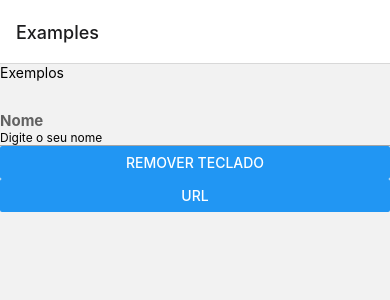
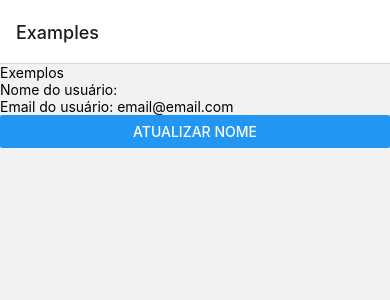
Before and after one commit to Mestres-da-Web/trilha-react-native, a React Native app: screen /Examples in a window 390 px wide. Shown: the top 300 px of the page. Built offline with nearby package versions, Linux system fonts and the light colour scheme.

Commit message:
6 - Aula 1

```diff
--- a/App.tsx
+++ b/App.tsx
@@ -1,6 +1,7 @@
 import { NavigationContainer } from "@react-navigation/native";
 import { createNativeStackNavigator } from "@react-navigation/native-stack";
 import Examples from "./src/screens/Examples";
+import ContextProvider from "./src/screens/Examples/useContext";
 import Login from "./src/screens/Login";
 import Products from "./src/screens/Products";
 
@@ -14,6 +15,7 @@ const Stack = createNativeStackNavigator<RootStackParamList>();
 
 export default function App() {
   return (
+    <ContextProvider>
       <NavigationContainer>
         <Stack.Navigator initialRouteName="Examples">
           <Stack.Screen name="Login" component={Login} />
@@ -27,5 +29,6 @@ export default function App() {
           <Stack.Screen name="Examples" component={Examples} />
         </Stack.Navigator>
       </NavigationContainer>
+    </ContextProvider>
   );
 }
--- a/src/screens/Examples/index.tsx
+++ b/src/screens/Examples/index.tsx
@@ -1,47 +1,20 @@
-import { useEffect } from "react";
-import {
-  AppState,
-  Button,
-  Dimensions,
-  Keyboard,
-  Linking,
-  PixelRatio,
-  Platform,
-  Text,
-  View,
-} from "react-native";
-import Input from "../../components/Input";
+import { useNavigation } from "@react-navigation/native";
+import { useContext } from "react";
+import { Button, Text, View } from "react-native";
+import { Context } from "./useContext";
 
 const Examples = () => {
-  const os = Platform.OS;
-  const dimensions = Dimensions.get("screen");
-  const pixelRatio = PixelRatio.getFontScale();
-
-  useEffect(() => {
-    const subcription = AppState.addEventListener("change", (status) => {
-      console.log("Mudança no estado do app detectada", status);
-    });
-    return () => {
-      subcription.remove();
-    };
-  }, []);
+  const contextData = useContext(Context);
 
   return (
     <View>
       <Text>Exemplos</Text>
-      <Input label="Nome" placeholder="Digite o seu nome" />
+      <Text>Nome do usuário: {contextData.name}</Text>
+      <Text>Email do usuário: {contextData.email}</Text>
       <Button
-        title="Remover teclado"
+        title="Atualizar nome"
         onPress={() => {
-          Keyboard.dismiss();
-        }}
-      />
-      <Button
-        title="URL"
-        onPress={() => {
-          Linking.openURL(
-            "https://reactnative.dev/docs/appstate#focus-android",
-          );
+          contextData.updateUsername("Jancer2");
         }}
       />
     </View>
--- /dev/null
+++ b/src/screens/Examples/useContext/index.tsx
@@ -0,0 +1,28 @@
+import { createContext, PropsWithChildren, useState } from "react";
+import { Text, View } from "react-native";
+
+interface ContextProps {
+  name: string;
+  email: string;
+  updateUsername: (name: string) => void;
+}
+
+export const Context = createContext<ContextProps>({} as ContextProps);
+
+const ContextProvider = ({ children }: PropsWithChildren) => {
+  const [username, setUsername] = useState("");
+
+  const updateUsername = (name: string) => {
+    setUsername(name);
+  };
+
+  return (
+    <Context.Provider
+      value={{ name: username, email: "email@email.com", updateUsername }}
+    >
+      {children}
+    </Context.Provider>
+  );
+};
+
+export default ContextProvider;
--- a/src/screens/Login/index.tsx
+++ b/src/screens/Login/index.tsx
@@ -1,4 +1,4 @@
-import { Button, View } from "react-native";
+import { Button, Text, View } from "react-native";
 import CheckboxWithLabel from "../../components/Checkbox";
 import Input from "../../components/Input";
 import Title from "../../components/Title";
```
Lines whose indentation alone changed are shown as unchanged.
